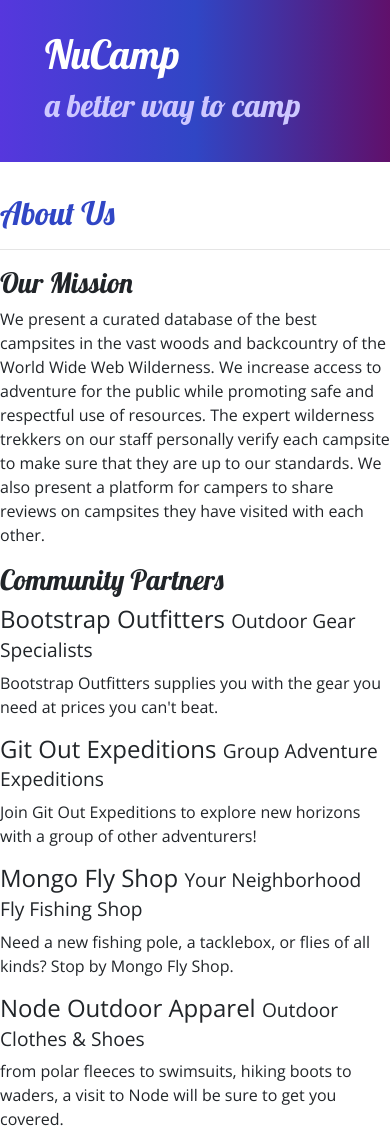
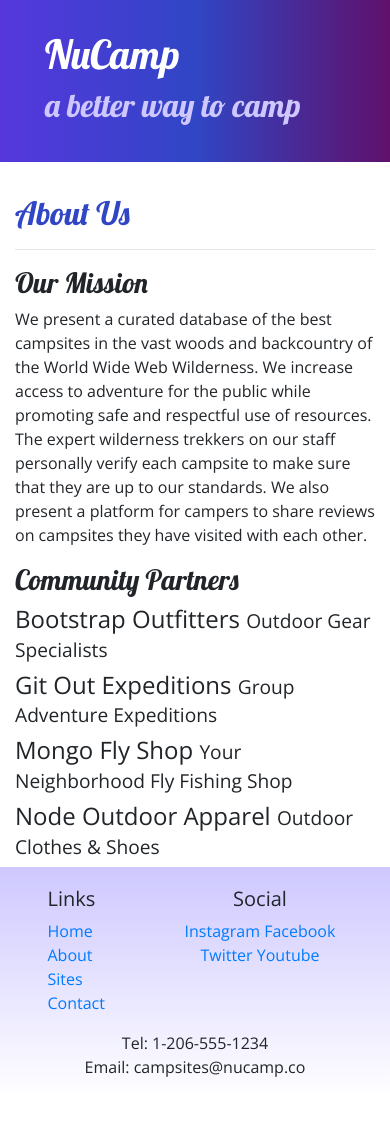
Before and after one commit to link2cory/nucampwebsite, a website: page aboutus.html in a window 390 px wide. Shown: the top 1134 px of the page. After the commit the page ends 1099 px from the top, so only its background shows below. Drawn offline with nearby package versions, Linux system fonts and the light colour scheme.

Commit message:
Tasks 2 and 3:  Added some bootstrap formatting and responsiveness

```diff
--- a/aboutus.html
+++ b/aboutus.html
@@ -23,32 +23,32 @@
       </div>
     </header>
 
-    <div>
-      <div>
-        <div>
+    <div class="container">
+      <div class="row">
+        <div class="col">
           <h2>About Us</h2>
           <hr />
         </div>
       </div>
 
-      <div>
-        <div>
+      <div class="row">
+        <div class="col col-sm-6">
           <h3>Our Mission</h3>
           <p>We present a curated database of the best campsites in the vast woods and backcountry of the World Wide Web Wilderness. We increase access to adventure for the public while promoting safe and respectful use of resources. The expert wilderness trekkers on our staff personally verify each campsite to make sure that they are up to our standards. We also present a platform for campers to share reviews on campsites they have visited with each other.</p>
         </div>
       </div>
 
-      <div>
-        <div>
+      <div class="row">
+        <div class="col">
           <h3>Community Partners</h3>
           <h4>Bootstrap Outfitters  <small>Outdoor Gear Specialists</small></h4>
-          <p>Bootstrap Outfitters supplies you with the gear you need at prices you can't beat.</p>
+          <p class="d-none d-sm-block">Bootstrap Outfitters supplies you with the gear you need at prices you can't beat.</p>
           <h4>Git Out Expeditions <small>Group Adventure Expeditions</small></h4>
-          <p>Join Git Out Expeditions to explore new horizons with a group of other adventurers!</p>
+          <p class="d-none d-sm-block">Join Git Out Expeditions to explore new horizons with a group of other adventurers!</p>
           <h4>Mongo Fly Shop  <small>Your Neighborhood Fly Fishing Shop</small></h4>
-          <p>Need a new fishing pole, a tacklebox, or flies of all kinds? Stop by Mongo Fly Shop.</p>
+          <p class="d-none d-sm-block">Need a new fishing pole, a tacklebox, or flies of all kinds? Stop by Mongo Fly Shop.</p>
           <h4>Node Outdoor Apparel  <small>Outdoor Clothes & Shoes</small></h4>
-          <p>from polar fleeces to swimsuits, hiking boots to waders, a visit to Node will be sure to get you covered.</p>
+          <p class="d-none d-sm-block">from polar fleeces to swimsuits, hiking boots to waders, a visit to Node will be sure to get you covered.</p>
         </div>
       </div>
     </div>
```
Also changed, not shown: index.html (+3 -3 lines).
